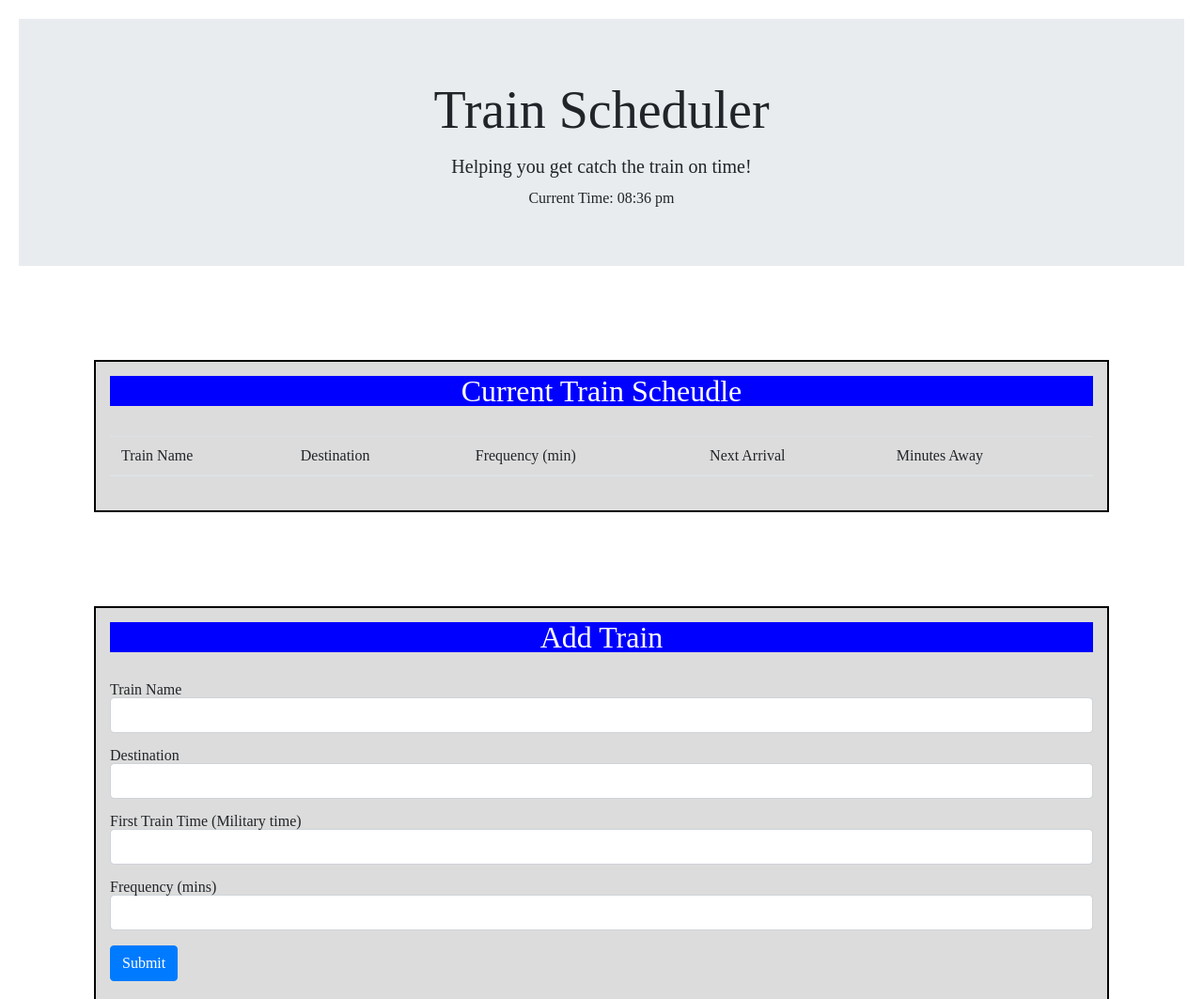
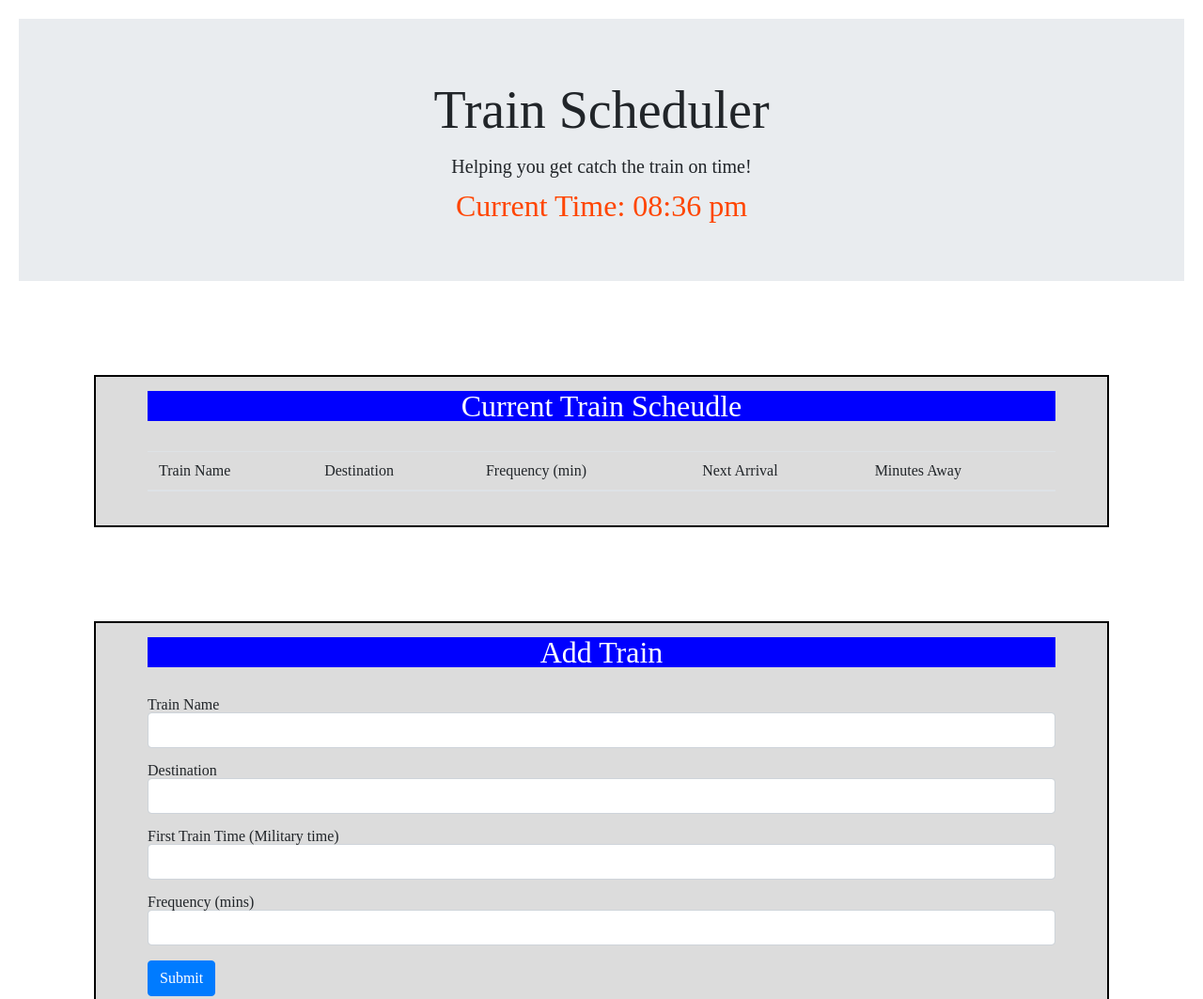
Before and after one commit to rmsmall7/HW7-Train-Scheudler, a plain HTML site: page index.html in a window 1280 px wide. Shown: the top 1063 px of the page at 94% size. Drawn offline with nearby package versions, Linux system fonts and the light colour scheme; no server answers.

Commit message:
updated css

```diff
--- a/assets/style.css
+++ b/assets/style.css
@@ -9,6 +9,8 @@
   padding-top:15px;
   padding-bottom: 20px;
   background-color: gainsboro;
+  padding-left:40px;
+  padding-right:40px;
 }
 
 .panel-title {
@@ -18,3 +20,8 @@
   text-align: center;
   font-size: 2em;
 }
+
+#currentTime {
+  color: orangered;
+  font-size: 2em;
+}
--- a/index.html
+++ b/index.html
@@ -19,7 +19,7 @@
       <div class="container">
         <h1 class="display-4">Train Scheduler</h1><br>
         <p class="lead">Helping you get catch the train on time!</p><br>
-        <h4>Current Time: <span id="timer"></span></h4>
+        <h4 id="currentTime">Current Time: <span id="timer"></span></h4>
       </div>
     </div>
   </div>
```
Also changed, not shown: javascript/app.js (+6 -9 lines).
